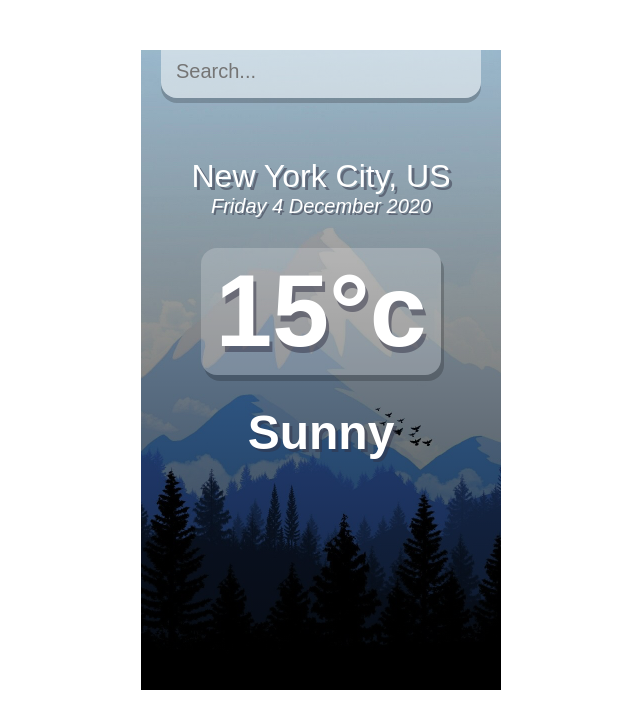
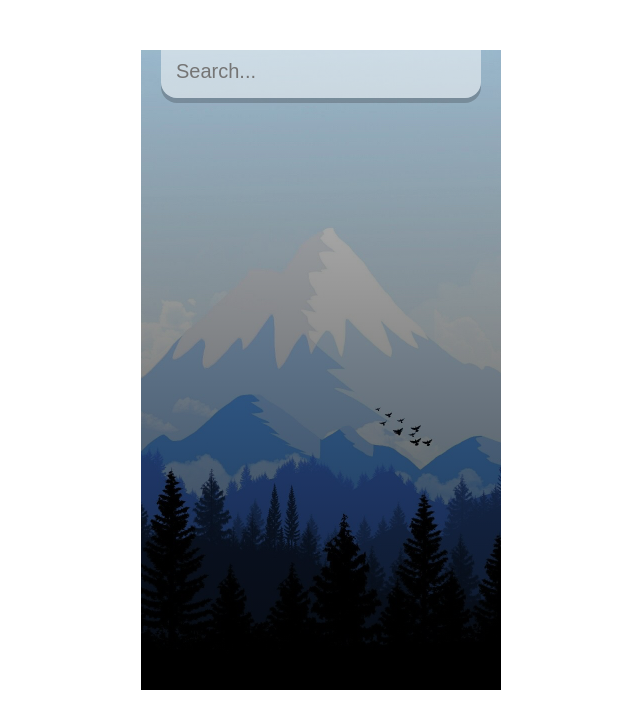
Before and after one commit to Carlton7/react_weather_app, a React (Create React App) app in the folder weather-react/: page / in a window 1280 px wide. Shown: the top 728 px of the page, without its empty margins (319-959 px from the left). Built offline with nearby package versions, Linux system fonts and the light colour scheme.

Commit message:
mvp complete. app diplays basic weather info when a query for a place is put in. changes include setting the temp, description and background depending on the temp

```diff
--- a/weather-react/src/App.js
+++ b/weather-react/src/App.js
@@ -36,7 +36,7 @@
   }
 
   return (
-    <div className="app">
+    <div className={(typeof weather.main != "undefined") ? ((weather.main.temp > 16) ? 'app warm' : 'app') : 'app'}>
       <main>
         <div className="search-box">
           <input
@@ -48,18 +48,22 @@
             onKeyPress={search}
           />
         </div>
+        {(typeof weather.main !="undefined") ? (
+        <div>
           <div className="weather-info">
             <div className="location-box">
-            <div className="location"> New York City, US</div>
+              <div className="location">{weather.name}, {weather.sys.country}</div>
               <div className="date">{dateBuilder(new Date())}</div>
             </div>
             <div className="weather-box">
               <div className="temp">
-              15°c
+                {Math.round(weather.main.temp)}°C
               </div>
-            <div className="weather">Sunny</div>
+              <div className="weather">{weather.weather[0].main}</div>
           </div>
         </div>
+        </div>
+        ) : ('')}
       </main>
     </div>
   );
--- a/weather-react/src/index.css
+++ b/weather-react/src/index.css
@@ -12,7 +12,7 @@
   background-image: url('./assets/cold-bg.jpg');
   /* background-size: cover; */
 
-  transition: 0.4 ease-out;
+  transition: 0.4s ease-out;
   background-repeat: no-repeat;
   width: 360px;
   height: 640px;
```
Also changed, not shown: 1 other file (tests, documents, lock files or other folders). Lines whose indentation alone changed are shown as unchanged.
